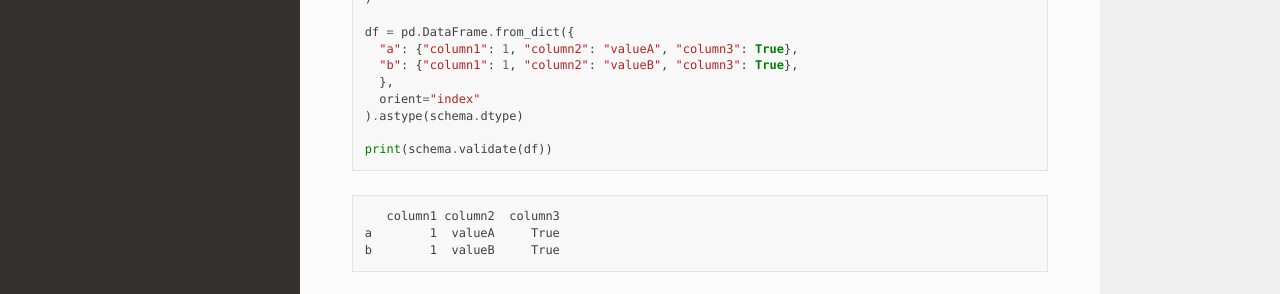
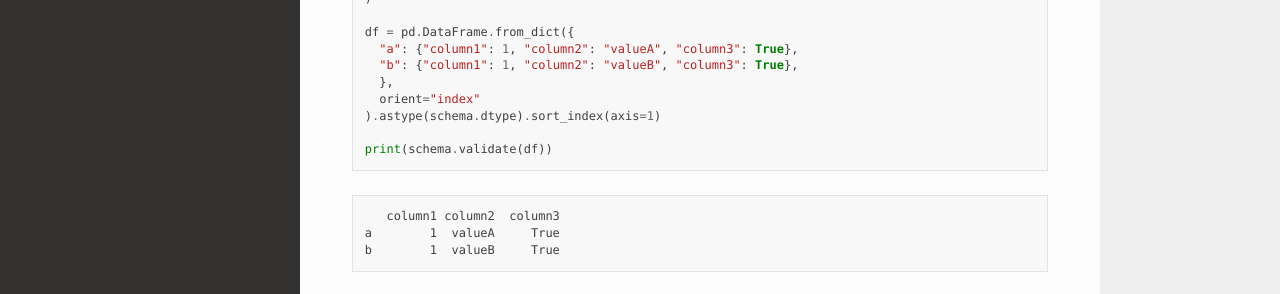
Before and after one commit to unionai-oss/pandera, a Sphinx documentation site: the page built from docs/source/dataframe_schemas.rst, in a window 1280 px wide and 900 px high, scrolled down 6715 px. Shown: the part 440-734 px from the top of the window. Built offline with Sphinx 7.4.7 and the Read the Docs theme 2.0.0, drawn with Linux system fonts in a browser that asks for light colours.

Commit message:
sort columns in dataframe schema dtype example for deterministic output

```diff
--- a/docs/source/dataframe_schemas.rst
+++ b/docs/source/dataframe_schemas.rst
@@ -436,7 +436,7 @@
     "b": {"column1": 1, "column2": "valueB", "column3": True},
     },
     orient="index"
-  ).astype(schema.dtype)
+  ).astype(schema.dtype).sort_index(axis=1)
 
   print(schema.validate(df))
 
```
